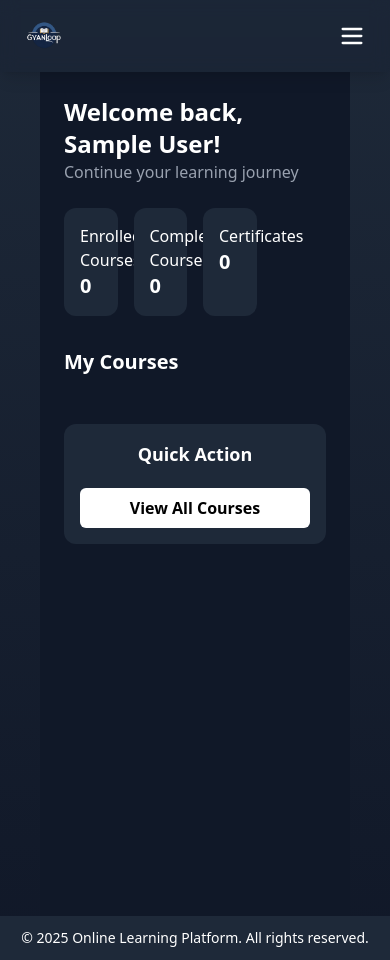
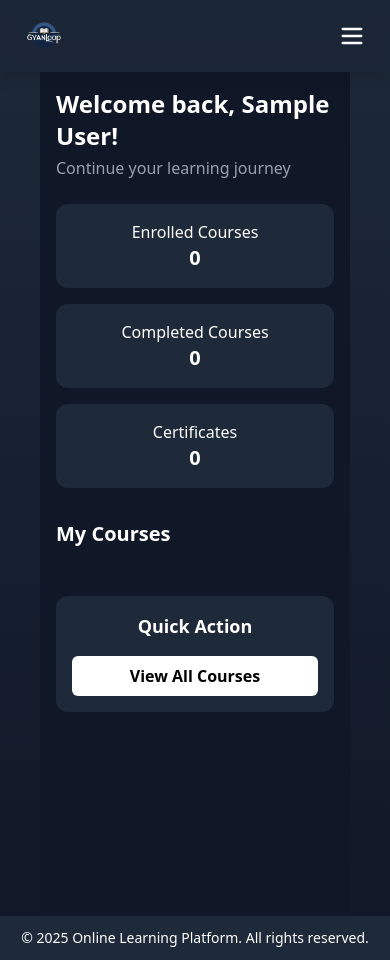
Before and after one commit to AyushDeuja/GyanLoop-E-Learning-Platform, a React (Vite) app: page /dashboard in a window 390 px wide. Built offline with nearby package versions, Linux system fonts and the light colour scheme; sample sign-in values are in the browser's storage.

Commit message:
started to make dashoboard responsive

```diff
--- a/src/pages/Dashboard.jsx
+++ b/src/pages/Dashboard.jsx
@@ -40,27 +40,29 @@ const Dashboard = () => {
   const getCompletedCourseCount = () => completedCertificates.length;
 
   return (
-    <div className="p-6 text-white bg-gray-900 min-h-screen">
-      <h1 className="text-2xl font-bold">Welcome back, {user.name}!</h1>
+    <div className="p-4 md:p-6 text-white bg-gray-900 min-h-screen">
+      <h1 className="text-2xl font-bold mb-1">Welcome back, {user.name}!</h1>
       <p className="text-gray-400 mb-6">Continue your learning journey</p>
 
-      <div className="grid grid-cols-4 gap-4 mb-8">
-        <div className="bg-gray-800 p-4 rounded-xl">
+      {/* Stats */}
+      <div className="grid grid-cols-1 sm:grid-cols-2 md:grid-cols-3 lg:grid-cols-4 gap-4 mb-8">
+        <div className="bg-gray-800 p-4 rounded-xl text-center">
           <p>Enrolled Courses</p>
           <h2 className="text-xl font-bold">{enrolledCourses.length}</h2>
         </div>
-        <div className="bg-gray-800 p-4 rounded-xl">
+        <div className="bg-gray-800 p-4 rounded-xl text-center">
           <p>Completed Courses</p>
           <h2 className="text-xl font-bold">{getCompletedCourseCount()}</h2>
         </div>
-        <div className="bg-gray-800 p-4 rounded-xl">
+        <div className="bg-gray-800 p-4 rounded-xl text-center">
           <p>Certificates</p>
           <h2 className="text-xl font-bold">{completedCertificates.length}</h2>
         </div>
       </div>
 
+      {/* My Courses */}
       <h2 className="text-xl font-semibold mb-4">My Courses</h2>
-      <div className="grid grid-cols-2 gap-4 mb-8">
+      <div className="grid grid-cols-1 sm:grid-cols-2 gap-4 mb-8">
         {enrolledCourses.map((course) => {
           const videoLessons = course.modules.flatMap((m) =>
             m.lessons.filter((l) => l.type === "video")
@@ -89,8 +91,11 @@ const Dashboard = () => {
         })}
       </div>
 
+      {/* Certificates */}
       {completedCertificates.length > 0 && (
-        <div className="grid grid-cols-1 md:grid-cols-2 gap-4">
+        <>
+          <h2 className="text-xl font-semibold mb-4">Certificates</h2>
+          <div className="grid grid-cols-1 sm:grid-cols-2 gap-4 mb-8">
             {completedCertificates.map((cert) => (
               <div key={cert.id} className="bg-gray-800 p-4 rounded-xl">
                 <h3 className="text-lg font-semibold mb-2">Certificate</h3>
@@ -102,10 +107,12 @@ const Dashboard = () => {
               </div>
             ))}
           </div>
+        </>
       )}
 
-      <div className="bg-gray-800 my-4 p-4 rounded-xl">
-        <h3 className="text-lg font-semibold mb-5 text-center">Quick Action</h3>
+      {/* Quick Action */}
+      <div className="bg-gray-800 p-4 rounded-xl">
+        <h3 className="text-lg font-semibold mb-4 text-center">Quick Action</h3>
         <CustomButton
           className="bg-white !text-black px-4 py-2 rounded-lg w-full"
           label={"View All Courses"}
```
Lines whose indentation alone changed are shown as unchanged.
